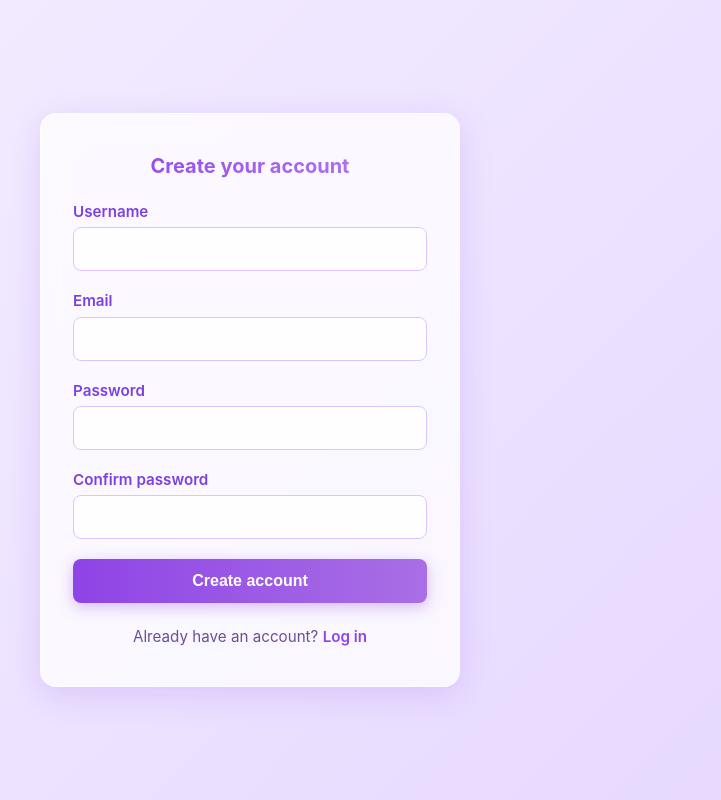
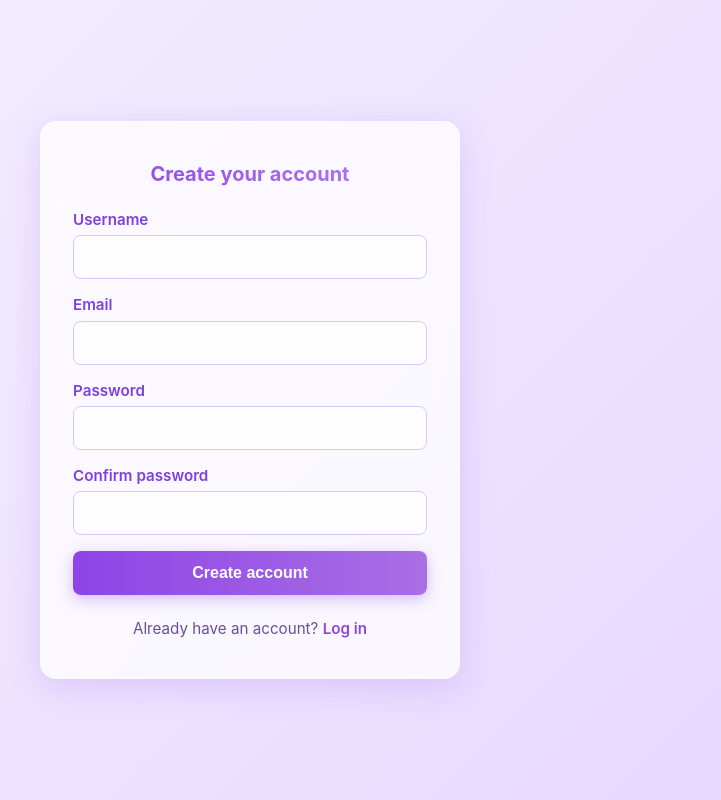
Before and after one commit to x3rD1/messaging-app, a React (Vite) app in the folder frontend/: page /signup in a window 1280 px wide. Shown: the whole page, without its empty margins (390-1111 px from the left). Built offline with nearby package versions, Linux system fonts and the light colour scheme; no server answers.

Commit message:
Update field margin and centered error message

```diff
--- a/frontend/src/components/Signup.module.css
+++ b/frontend/src/components/Signup.module.css
@@ -42,7 +42,7 @@
   text-align: left;
   display: flex;
   flex-direction: column;
-  margin-bottom: 1.25rem;
+  margin-bottom: 1rem;
 }
 
 .label {
@@ -74,7 +74,8 @@
   font-size: 0.85rem;
   color: #d93025;
   font-weight: 500;
-  margin-top: 0.25rem;
+  margin-bottom: 1rem;
+  text-align: center;
 }
 
 .button {
```
